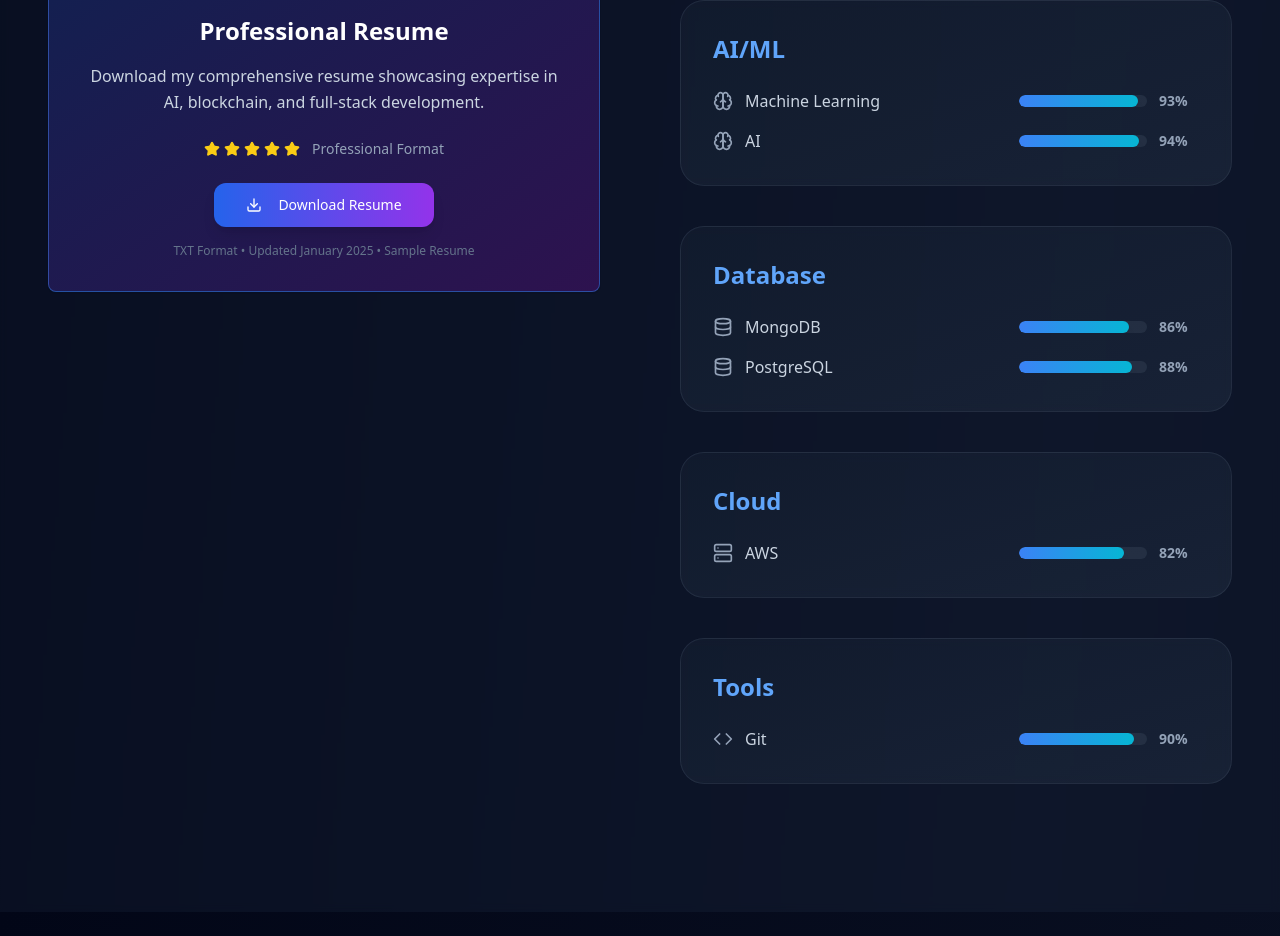
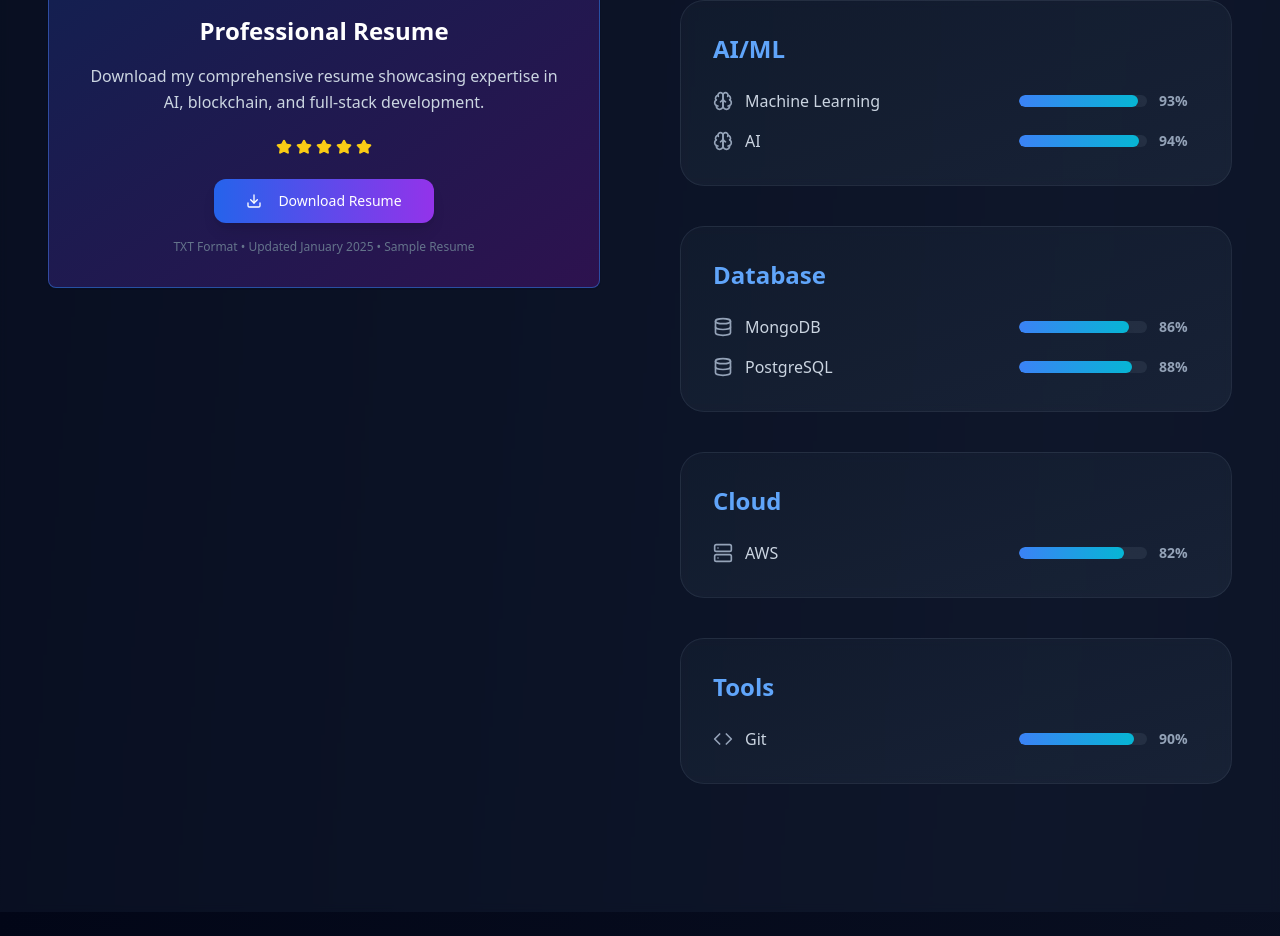
Before and after one commit to IBakondare/rabiu-portfolio-architect, a React (Vite) app: page / in a window 1280 px wide. Shown: the part 2240-3176 px from the top of the page. Built offline with nearby package versions, Linux system fonts and the light colour scheme.

Commit message:
Remove professional format from resume
Removes the "Professional Format" text from the resume download section.

```diff
--- a/src/components/ResumeDownload.tsx
+++ b/src/components/ResumeDownload.tsx
@@ -1,4 +1,3 @@
-
 import React from 'react';
 import { Button } from '@/components/ui/button';
 import { Download, FileText, Star } from 'lucide-react';
@@ -55,7 +54,6 @@ This is a sample resume. Please contact for detailed CV.
           {[...Array(5)].map((_, i) => (
             <Star key={i} className="h-4 w-4 fill-yellow-400 text-yellow-400" />
           ))}
-          <span className="ml-2 text-sm text-slate-400">Professional Format</span>
         </div>
 
         <Button
```
